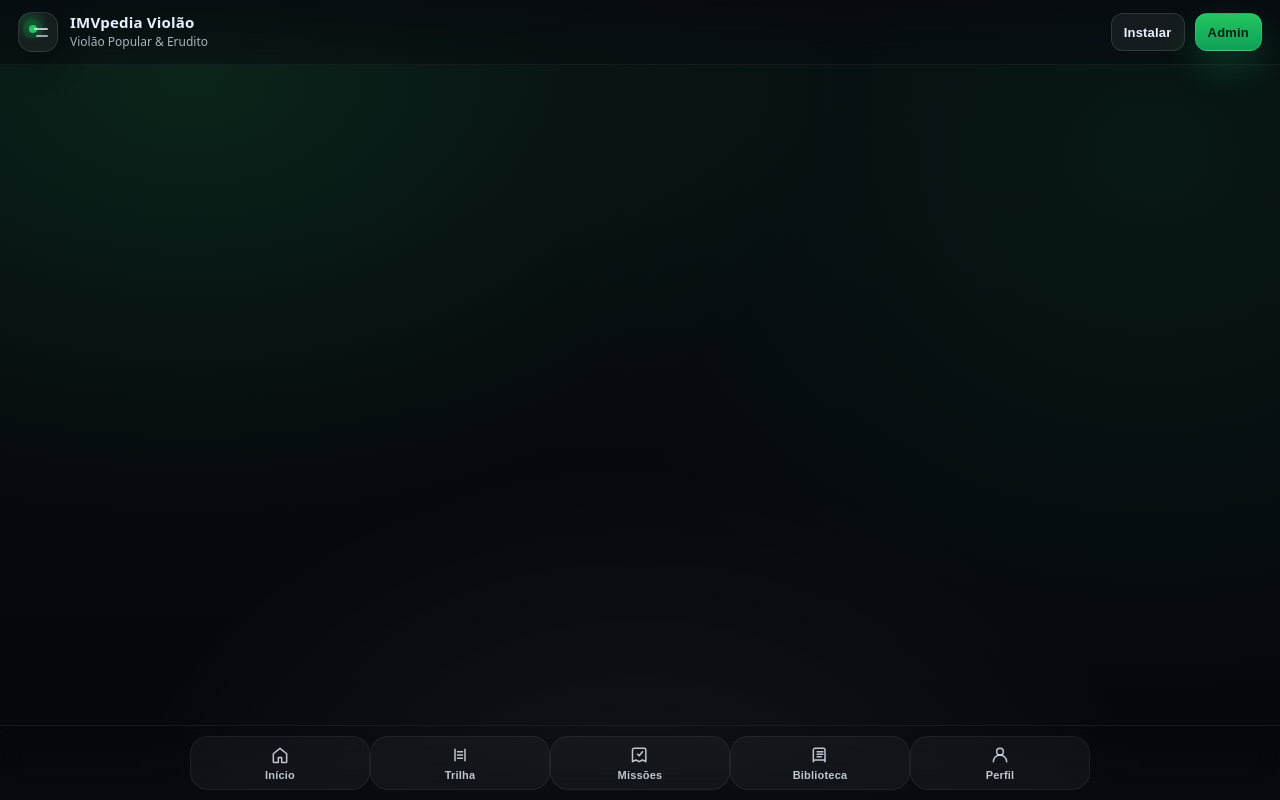
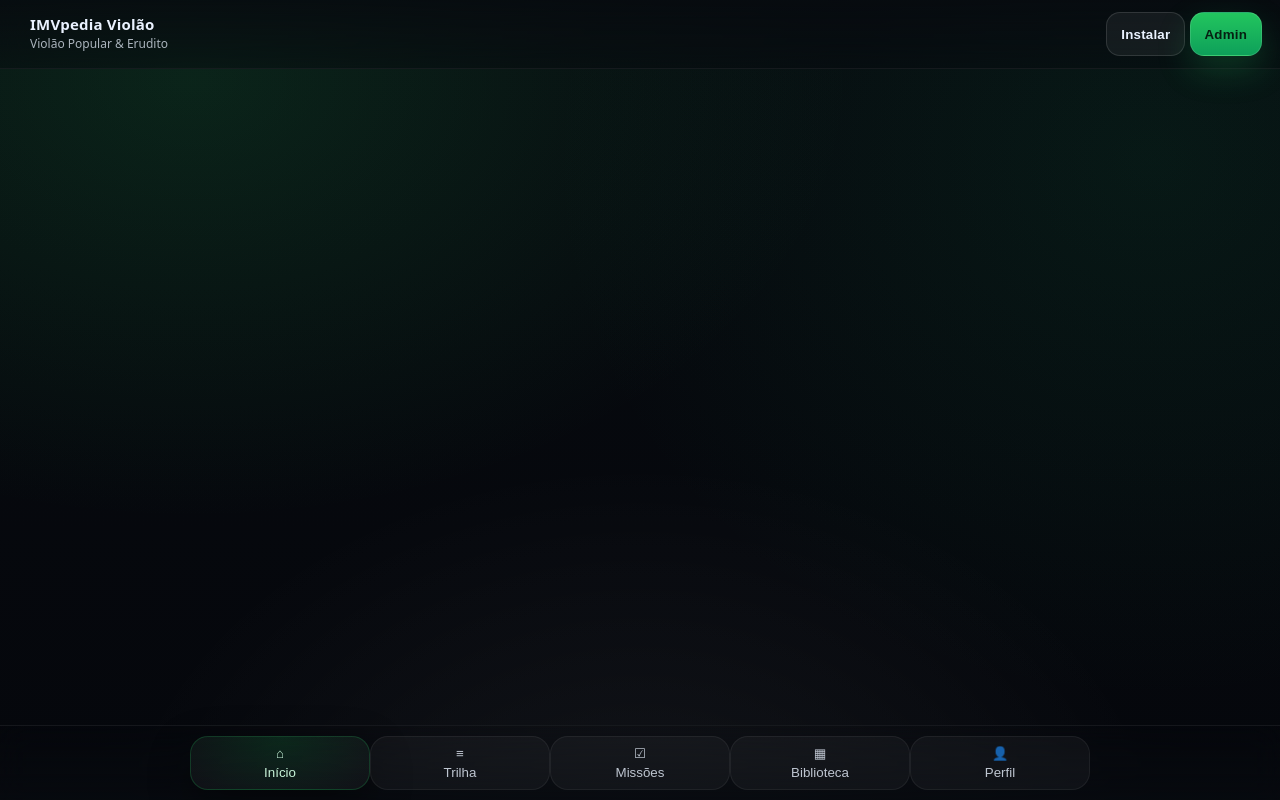
Before and after one commit to jonatanoficial-bit/IMVPEDIA-VIOLAO, a plain HTML site: page index.html in a window 1280 px wide. Drawn offline with Linux system fonts and the light colour scheme.

Commit message:
Update index.html

```diff
--- a/index.html
+++ b/index.html
@@ -7,94 +7,64 @@
   <meta name="theme-color" content="#070A0F" />
   <meta name="apple-mobile-web-app-capable" content="yes" />
   <meta name="apple-mobile-web-app-status-bar-style" content="black-translucent" />
+
   <title>IMVpedia Violão</title>
+
   <link rel="manifest" href="./manifest.webmanifest">
-  <link rel="icon" href="./icons/icon-192.png">
+  <link rel="icon" href="./icons/icon.svg" type="image/svg+xml">
+  <link rel="apple-touch-icon" href="./icons/icon-maskable.svg">
+
   <link rel="stylesheet" href="./styles.css" />
 </head>
+
 <body>
-  <div id="app">
+  <div class="app">
+    <!-- Topbar -->
     <header class="topbar">
-      <div class="brand" role="button" tabindex="0" data-link="#/home" aria-label="Ir para Início">
-        <div class="brandMark" aria-hidden="true">
-          <span class="dot"></span>
-          <span class="bar"></span>
-          <span class="bar"></span>
-        </div>
+      <div class="brand" role="button" tabindex="0" data-link="#/home">
+        <div class="brandLogo" aria-hidden="true"></div>
         <div class="brandText">
           <div class="brandTitle">IMVpedia Violão</div>
           <div class="brandSub">Violão Popular &amp; Erudito</div>
         </div>
       </div>
 
-      <div class="topbarActions">
-        <button class="btn btnGlass btnSm" id="btnInstall" type="button" hidden>
-          Instalar
-        </button>
-        <button class="btn btnPrimary btnSm" data-link="#/admin" type="button" aria-label="Abrir Admin">
-          Admin
-        </button>
+      <div class="topActions">
+        <button id="btnInstall" class="btn btnGlass" hidden type="button">Instalar</button>
+        <button class="btn btnPrimary" data-link="#/admin" type="button">Admin</button>
       </div>
     </header>
 
-    <main id="view" class="view" aria-live="polite">
-      <!-- Conteúdo renderizado via app.js -->
-    </main>
+    <!-- Main View -->
+    <main id="view" class="view" aria-live="polite"></main>
 
-    <nav class="tabbar" aria-label="Navegação principal">
-      <button class="tab" data-link="#/home" id="tab-home" aria-label="Início">
-        <span class="ico" aria-hidden="true">
-          <svg viewBox="0 0 24 24" fill="none">
-            <path d="M4 10.5 12 4l8 6.5V20a1 1 0 0 1-1 1h-5v-6H10v6H5a1 1 0 0 1-1-1v-9.5Z" stroke="currentColor" stroke-width="1.8" stroke-linejoin="round"/>
-          </svg>
-        </span>
-        <span class="lbl">Início</span>
+    <!-- Toast Host -->
+    <div id="toastHost" class="toastHost" aria-live="polite" aria-atomic="true"></div>
+
+    <!-- Tabbar -->
+    <nav class="tabbar" role="navigation" aria-label="Navegação principal">
+      <button class="tab isActive" id="tab-home" data-link="#/home" type="button" aria-label="Início">
+        <span class="tabIcon">⌂</span><span class="tabLabel">Início</span>
       </button>
 
-      <button class="tab" data-link="#/path" id="tab-path" aria-label="Trilha">
-        <span class="ico" aria-hidden="true">
-          <svg viewBox="0 0 24 24" fill="none">
-            <path d="M6 19V5m12 14V5" stroke="currentColor" stroke-width="1.8" stroke-linecap="round"/>
-            <path d="M9 8h6M9 12h6M9 16h6" stroke="currentColor" stroke-width="1.8" stroke-linecap="round"/>
-          </svg>
-        </span>
-        <span class="lbl">Trilha</span>
+      <button class="tab" id="tab-path" data-link="#/path" type="button" aria-label="Trilha">
+        <span class="tabIcon">≡</span><span class="tabLabel">Trilha</span>
       </button>
 
-      <button class="tab" data-link="#/missions" id="tab-missions" aria-label="Missões">
-        <span class="ico" aria-hidden="true">
-          <svg viewBox="0 0 24 24" fill="none">
-            <path d="M9 11l2 2 4-5" stroke="currentColor" stroke-width="1.8" stroke-linecap="round" stroke-linejoin="round"/>
-            <path d="M7 4h10a2 2 0 0 1 2 2v14l-4-2-4 2-4-2-4 2V6a2 2 0 0 1 2-2Z" stroke="currentColor" stroke-width="1.8" stroke-linejoin="round"/>
-          </svg>
-        </span>
-        <span class="lbl">Missões</span>
+      <button class="tab" id="tab-missions" data-link="#/missions" type="button" aria-label="Missões">
+        <span class="tabIcon">☑</span><span class="tabLabel">Missões</span>
       </button>
 
-      <button class="tab" data-link="#/library" id="tab-library" aria-label="Biblioteca">
-        <span class="ico" aria-hidden="true">
-          <svg viewBox="0 0 24 24" fill="none">
-            <path d="M6 4h10a2 2 0 0 1 2 2v14a2 2 0 0 0-2-2H6a2 2 0 0 0-2 2V6a2 2 0 0 1 2-2Z" stroke="currentColor" stroke-width="1.8" stroke-linejoin="round"/>
-            <path d="M8.5 8h7M8.5 11h7M8.5 14h5" stroke="currentColor" stroke-width="1.8" stroke-linecap="round"/>
-          </svg>
-        </span>
-        <span class="lbl">Biblioteca</span>
+      <button class="tab" id="tab-library" data-link="#/library" type="button" aria-label="Biblioteca">
+        <span class="tabIcon">▦</span><span class="tabLabel">Biblioteca</span>
       </button>
 
-      <button class="tab" data-link="#/profile" id="tab-profile" aria-label="Perfil">
-        <span class="ico" aria-hidden="true">
-          <svg viewBox="0 0 24 24" fill="none">
-            <path d="M12 12a4 4 0 1 0-4-4 4 4 0 0 0 4 4Z" stroke="currentColor" stroke-width="1.8"/>
-            <path d="M4 20a8 8 0 0 1 16 0" stroke="currentColor" stroke-width="1.8" stroke-linecap="round"/>
-          </svg>
-        </span>
-        <span class="lbl">Perfil</span>
+      <button class="tab" id="tab-profile" data-link="#/profile" type="button" aria-label="Perfil">
+        <span class="tabIcon">👤</span><span class="tabLabel">Perfil</span>
       </button>
     </nav>
-
-    <div class="toastHost" id="toastHost" aria-live="assertive" aria-atomic="true"></div>
   </div>
 
-  <script defer src="./app.js"></script>
+  <script src="./app.js"></script>
 </body>
 </html>
```
